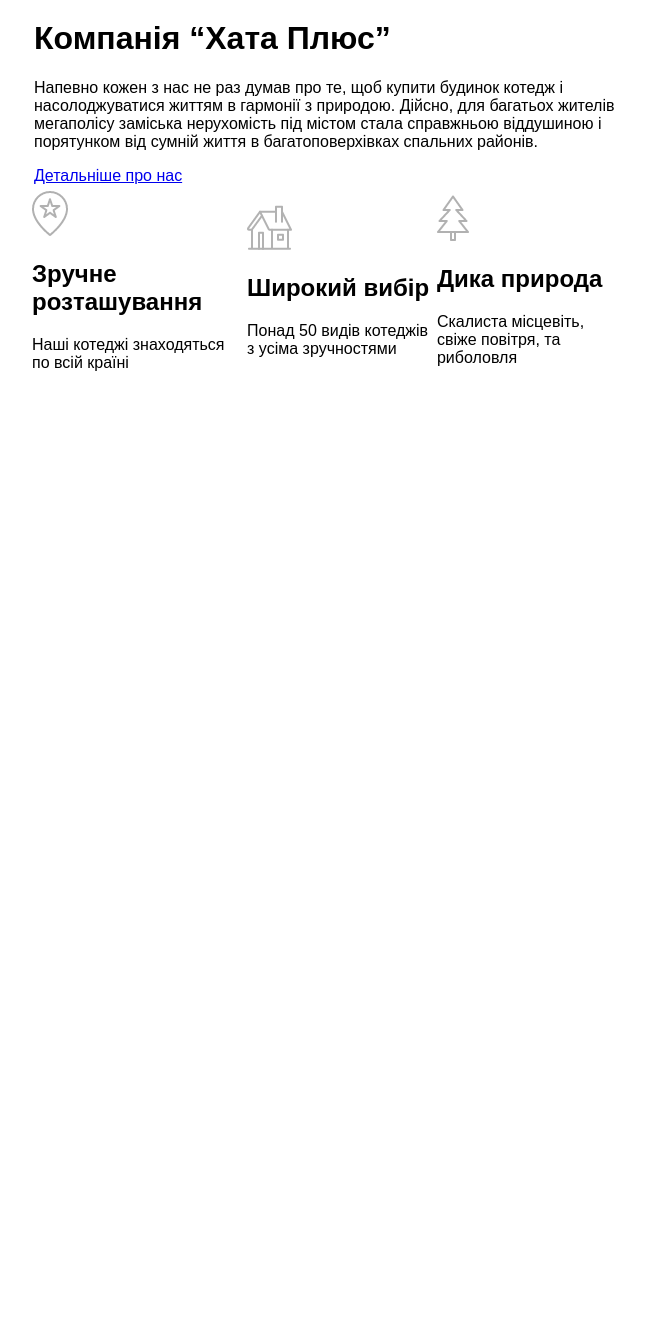
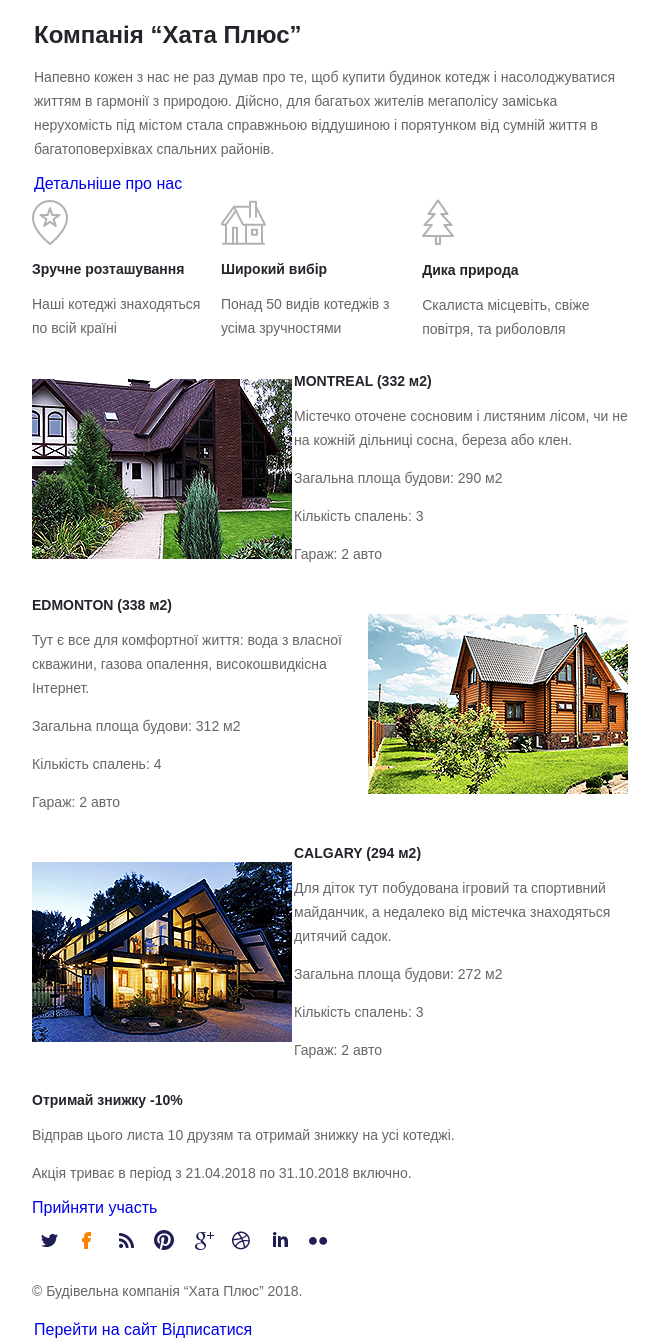
Before and after one commit to Zavorotna/email-hataplus, a plain HTML site: page index.html in a window 1280 px wide. Shown: the part 350-1693 px from the top of the page, without its empty margins (310-969 px from the left). Before the commit the page ends 848 px from the top, so only its background shows below. Drawn offline with Linux system fonts and the light colour scheme.

Commit message:
start email

```diff
--- a/css/style.css
+++ b/css/style.css
@@ -1,4 +1,5 @@
 body {
+    margin: 0;
     box-sizing: border-box;
     font-family: sans-serif;
 }
@@ -6,6 +7,40 @@ body {
 table {
     box-sizing: border-box;
 }
-table tr {
-    box-sizing: border-box;
+
+a {
+    text-decoration: none;
 }
+
+h1 {
+    font-size: 24px;
+    color: #24242b;
+}
+
+h2 {
+    font-size: 14px;
+    line-height: 18px;
+    color: #24242b;
+}
+
+p {
+    font-size: 14px;
+    line-height: 24px;
+    color: #666666;
+}
+
+.logo-tr {
+    background-color: #dcdce5;
+}
+
+.logo {
+    padding: 14px 20px 13px 21px;
+}
+
+.logo-contact {
+    padding: 29px 31px 21px 20px;
+}
+
+.logo-contact p {
+    margin: 0;
+}
--- a/index.html
+++ b/index.html
@@ -10,13 +10,13 @@
 <body>
     <table border="0" cullpadding="0" cellpadding="0" align="center" width="100%">
         <tr>
-            <td></td>
+            <td class="gray-td"></td>
             <td>
-                <table border="0" cullpadding="0" cellpadding="0" align="center">
+                <table border="0" cullpadding="0" cellpadding="0" align="center" width="600px">
                     <td class="logo">
                         <img src="https://raw.githubusercontent.com/Zavorotna/email-hataplus/master/img/logo.png" alt="logo">
                     </td>
-                    <td>
+                    <td class="logo-contact">
                         <p>
                             <img src="https://raw.githubusercontent.com/Zavorotna/email-hataplus/master/img/phone.png" alt="phone">
                             <a class="phone" href="tel:+380971002525">+380(97) 100-25-25</a></p>
@@ -70,22 +70,47 @@
                     </td>
                 </table>
                 <table border="0" cullpadding="0" cellpadding="0" align="center"width="600px">
-                    <td></td>
-                    <td></td>
-                </table>
-                <table border="0" cullpadding="0" cellpadding="0" align="center" width="600px">
-                    <td></td>
-                    <td></td>
-                </table>
-                <table border="0" cullpadding="0" cellpadding="0" align="center" width="600px">
-                    <td></td>
-                    <td></td>
+                    <td>
+                        <img src="https://raw.githubusercontent.com/Zavorotna/email-hataplus/master/img/montreal.png" alt="">
+                    </td>
+                    <td>
+                        <h2>MONTREAL (332 м2)</h2>
+                        <p>Містечко оточене сосновим і листяним лісом, чи не на кожній дільниці сосна, береза або клен.</p>
+                        <p>Загальна площа будови: 290 м2</p>
+                        <p>Кількість спалень: 3</p>
+                        <p>Гараж: 2 авто</p>
+                    </td>
                 </table>
                 <table border="0" cullpadding="0" cellpadding="0" align="center" width="600px">
                     <td>
-                        <h2></h2>
-                        <p></p>
-                        <a href=""></a>
+                        <h2>EDMONTON (338 м2)</h2>
+                        <p>Тут є все для комфортної життя: вода з власної скважини, газова опалення, високошвидкісна Інтернет.</p>
+                        <p>Загальна площа будови: 312 м2</p>
+                        <p>Кількість спалень: 4</p>
+                        <p>Гараж: 2 авто</p>
+                    </td>
+                    <td>
+                        <img src="https://raw.githubusercontent.com/Zavorotna/email-hataplus/master/img/edmonton.png" alt="">
+                    </td>
+                </table>
+                <table border="0" cullpadding="0" cellpadding="0" align="center" width="600px">
+                    <td>
+                        <img src="https://raw.githubusercontent.com/Zavorotna/email-hataplus/master/img/calgary.png" alt="">
+                    </td>
+                    <td>
+                        <h2>CALGARY (294 м2)</h2>
+                        <p>Для діток тут побудована ігровий та спортивний майданчик, а недалеко від містечка знаходяться дитячий садок.</p>
+                        <p>Загальна площа будови: 272 м2</p>
+                        <p>Кількість спалень: 3</p>
+                        <p>Гараж: 2 авто</p>
+                    </td>
+                </table>
+                <table border="0" cullpadding="0" cellpadding="0" align="center" width="600px">
+                    <td>
+                        <h2>Отримай знижку -10%</h2>
+                        <p>Відправ цього листа 10 друзям та отримай знижку на усі котеджі.</p>
+                        <p>Акція триває в період з 21.04.2018 по 31.10.2018 включно.</p>
+                        <a href="#">Прийняти участь</a>
                     </td>
                 </table>
             </td>
@@ -95,22 +120,26 @@
             <td>
                 <table border="0" cullpadding="0" cellpadding="0" align="center" width="600px">
                     <td>
-                        <img src="" alt="">
-                        <img src="" alt="">
-                        <img src="" alt="">
-                        <img src="" alt="">
-                        <img src="" alt="">
-                        <img src="" alt="">
-                        <img src="" alt="">
-                        <img src="" alt="">
-                        <p></p>
+                        <img src="https://raw.githubusercontent.com/Zavorotna/email-hataplus/master/img/tw.png" alt="">
+                        <img src="https://raw.githubusercontent.com/Zavorotna/email-hataplus/master/img/fb.png" alt="">
+                        <img src="https://raw.githubusercontent.com/Zavorotna/email-hataplus/master/img/wifi.png" alt="">
+                        <img src="https://raw.githubusercontent.com/Zavorotna/email-hataplus/master/img/pinterest.png" alt="">
+                        <img src="https://raw.githubusercontent.com/Zavorotna/email-hataplus/master/img/google.png" alt="">
+                        <img src="https://raw.githubusercontent.com/Zavorotna/email-hataplus/master/img/ball.png" alt="">
+                        <img src="https://raw.githubusercontent.com/Zavorotna/email-hataplus/master/img/in.png" alt="">
+                        <img src="https://raw.githubusercontent.com/Zavorotna/email-hataplus/master/img/else.png" alt="">
+                    </td>
+                </table>
+                <table border="0" cullpadding="0" cellpadding="0" align="center" width="600px">
+                    <td>
+                        <p>© Будівельна компанія “Хата Плюс” 2018.</p>
                     </td>
                 </table>
                 <table border="0" cullpadding="0" cellpadding="0" align="center" width="600px">
                     <td></td>
                     <td>
-                        <p></p>
-                        <p></p>
+                        <a href="#">Перейти на сайт</a>
+                        <a href="#">Відписатися</a>
                     </td>
                     <td></td>
                 </table>
```
